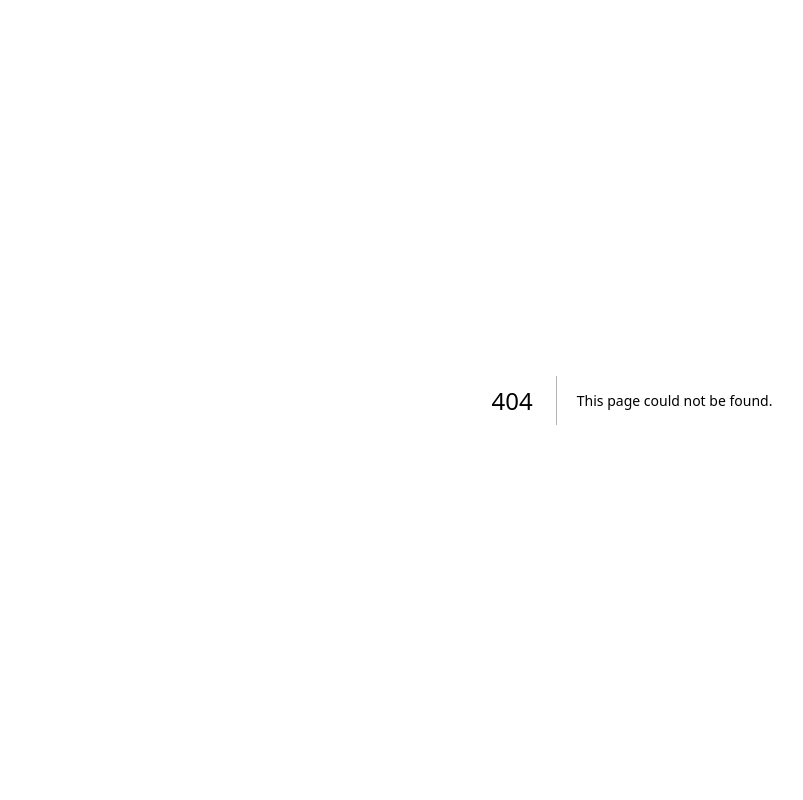
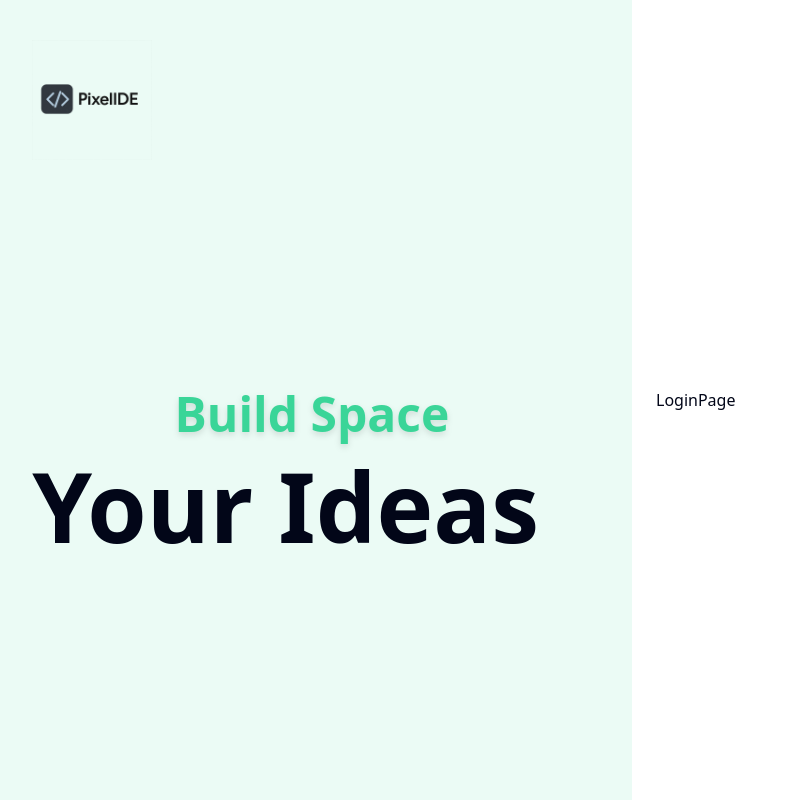
Before and after one commit to Ujjwalprajapati16/PixelIDE, a Next.js app: page /login in a window 1280 px wide. Before the commit this address had no page. Shown: the whole page, without its empty margins (8-811 px from the left). Built offline with nearby package versions, Linux system fonts and the light colour scheme.

Commit message:
Add authentication layout and pages with animated headings

```diff
--- /dev/null
+++ b/app/(auth)/layout.tsx
@@ -0,0 +1,27 @@
+import Logo from "@/components/Logo";
+import { TextAnimationHeading } from "@/components/TextAnimationHeading";
+
+export default function AuthLayout({ children }: { children: React.ReactNode }) {
+  return (
+    <div className="grid lg:grid-cols-2 min-h-screen h-full">
+      {/* Left: Animation & Logo */}
+      <div className="hidden lg:flex flex-col p-10 bg-primary/10">
+        <div className="flex items-center mb-6">
+          <Logo />
+        </div>
+
+        <div className="flex-1 flex flex-col justify-center">
+          <TextAnimationHeading
+            className="mx-0"
+            classNameAnimationContainer="text-left lg:text-center"
+          />
+        </div>
+      </div>
+
+      {/* Right: Auth Content */}
+      <div className="h-full flex flex-col justify-center px-4 lg:p-6 overflow-auto">
+        {children}
+      </div>
+    </div>
+  );
+}
--- /dev/null
+++ b/app/(auth)/login/page.tsx
@@ -0,0 +1,9 @@
+import React from 'react'
+
+const LoginPage = () => {
+  return (
+    <div>LoginPage</div>
+  )
+}
+
+export default LoginPage
--- /dev/null
+++ b/app/(auth)/register/page.tsx
@@ -0,0 +1,9 @@
+import React from 'react'
+
+const RegisterPage = () => {
+  return (
+    <div>RegisterPage</div>
+  )
+}
+
+export default RegisterPage
--- a/app/page.tsx
+++ b/app/page.tsx
@@ -1,16 +1,19 @@
 "use client";
 import Logo from "@/components/Logo";
+import { TextAnimationHeading } from "@/components/TextAnimationHeading";
 import { Button } from "@/components/ui/button";
 import Image from "next/image";
+import { useRouter } from "next/navigation";
 import { TypeAnimation } from "react-type-animation";
 export default function Home() {
+  const router = useRouter();
   return (
     <div className="min-h-screen bg-gradient-to-b via-white from-white to-primary overflow-hidden">
       <header className="h-20 flex items-center">
         <div className="container px-4 mx-auto flex items-center justify-between gap-4">
           <Logo />
           <nav>
-            <Button>
+            <Button onClick={() => router.push("/login")} className="cursor-pointer">
               Login
             </Button>
           </nav>
@@ -18,27 +21,9 @@ export default function Home() {
       </header>
 
       {/* text */}
-      <div className="mx-auto text-2xl lg:text-5xl my-6 flex flex-col gap-3 lg:gap-5 font-bold text-center">
-        <div className="text-primary drop-shadow-md">
-          Build Space
-        </div>
-        <div className="w-fit mx-auto text-center">
-          <TypeAnimation
-            sequence={[
-              "Your team",
-              1000,
-              "Your Ideas",
-              1000,
-              "One Editor",
-              1000,
-            ]}
-            wrapper="span"
-            speed={50}
-            style={{ fontSize: "2em", display: "inline-block" }}
-            repeat={Infinity}
+      <TextAnimationHeading
+        classNameAnimationContainer="mx-auto"
       />
-        </div>
-      </div>
 
       {/* Dashboard landing image */}
       <div className="mx-auto w-fit shadow-lg">
--- /dev/null
+++ b/components/TextAnimationHeading.tsx
@@ -0,0 +1,38 @@
+'use client';
+
+import React from 'react';
+import { TypeAnimation } from 'react-type-animation';
+import { cn } from '@/lib/utils';
+
+type TextAnimationHeadingProps = {
+    className?: string;
+    classNameAnimationContainer?: string;
+};
+
+export const TextAnimationHeading: React.FC<TextAnimationHeadingProps> = ({
+    className,
+    classNameAnimationContainer,
+}) => {
+    return (
+        <div
+            className={cn(
+                'mx-auto text-2xl lg:text-5xl my-6 flex flex-col gap-3 lg:gap-5 font-bold text-center',
+                className
+            )}
+        >
+            <div className={cn('text-primary drop-shadow-md', classNameAnimationContainer)}>
+                Build Space
+            </div>
+
+            <div className="w-fit text-center mx-auto">
+                <TypeAnimation
+                    sequence={['Your team', 1000, 'Your Ideas', 1000, 'One Editor', 1000]}
+                    wrapper="span"
+                    speed={50}
+                    style={{ fontSize: '2em', display: 'inline-block' }}
+                    repeat={Infinity}
+                />
+            </div>
+        </div>
+    );
+};
```
Lines whose indentation alone changed are shown as unchanged.
